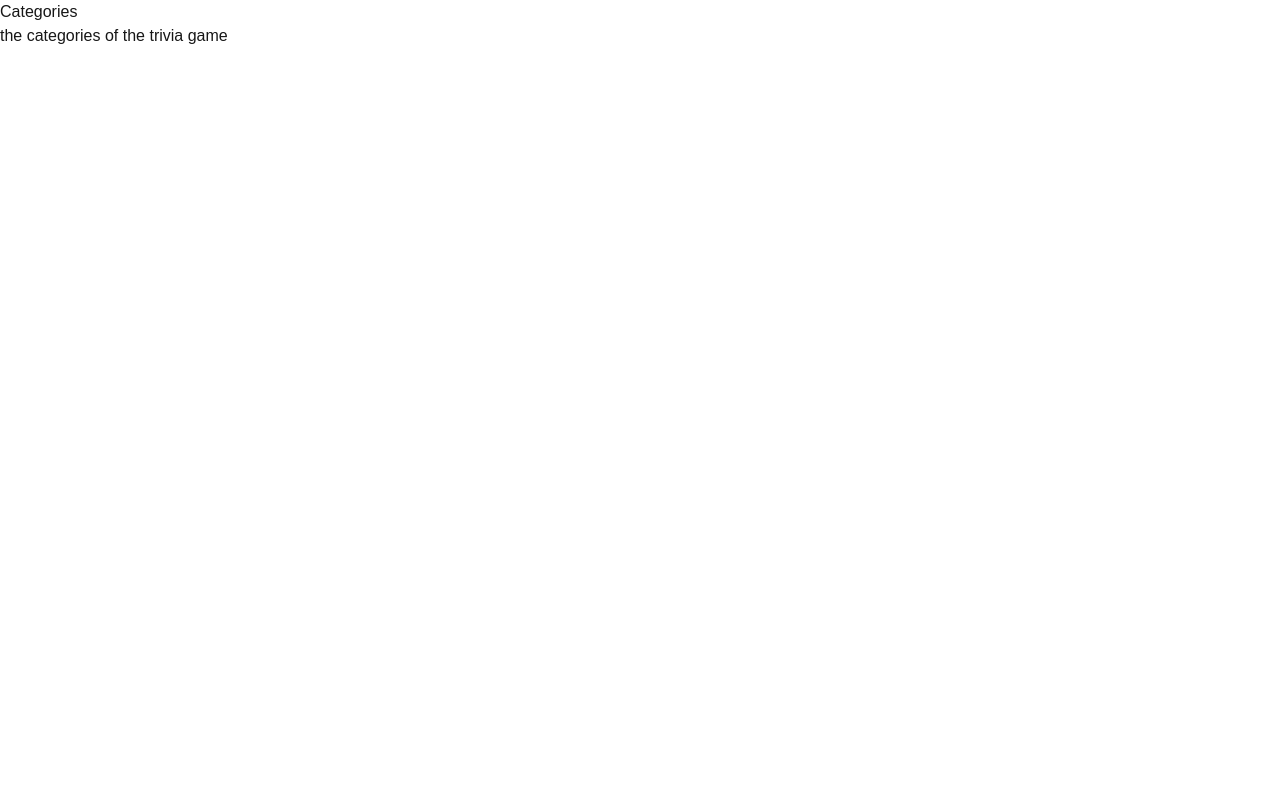
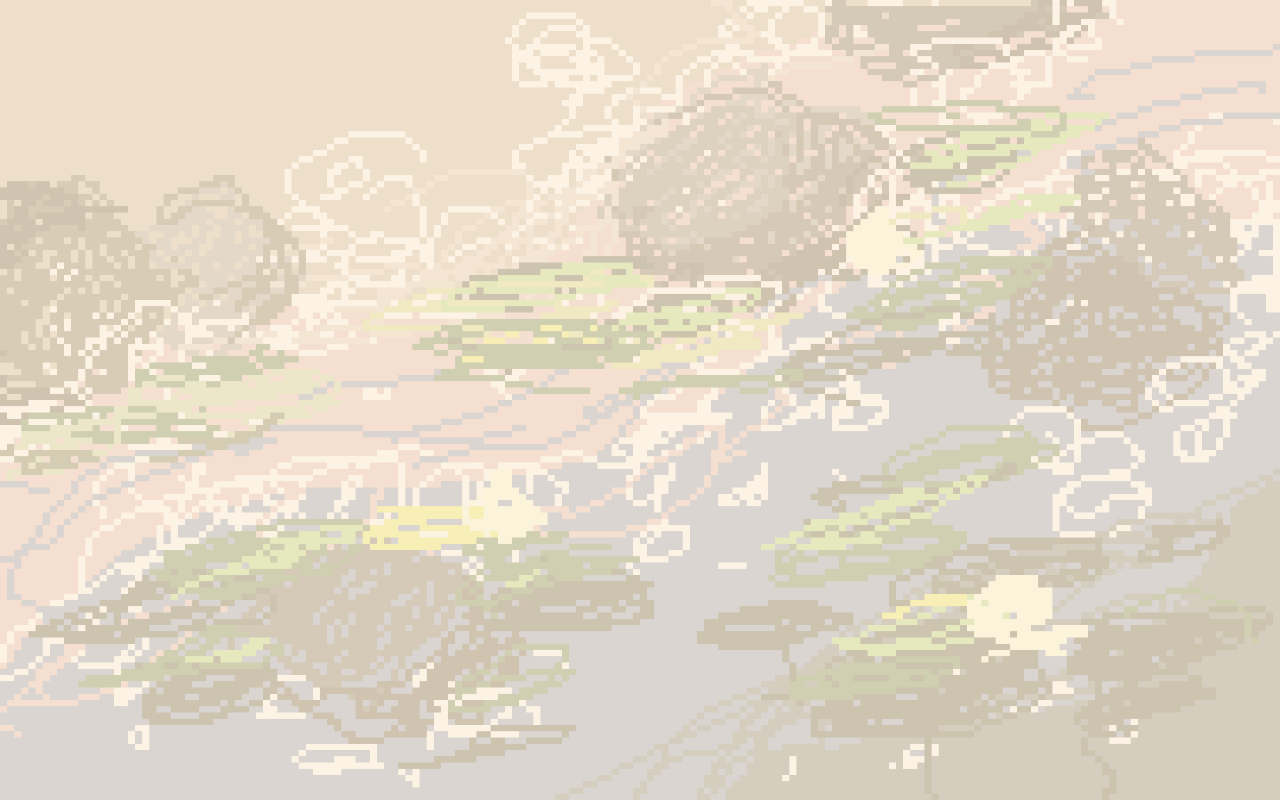
Before and after one commit to ayepricots/OOPTriviaGame, a Next.js app in the folder trivia-game/: page /categories in a window 1280 px wide. Built offline with nearby package versions, Linux system fonts and the light colour scheme.

Commit message:
feat: Implementing the categories page

```diff
--- a/trivia-game/src/app/categories/page.tsx
+++ b/trivia-game/src/app/categories/page.tsx
@@ -1,10 +1,72 @@
+"use client";
+
+import { useGlobalState } from "../../context/GlobalStateContext";
+import Image from "next/image";
+import Link from "next/link";
+import backgroundImage from "../../assets/bg_dim.png";
+import debugIcon from "../../assets/icon_debug.png";
+import oopIcon from "../../assets/icon_oop.png";
+
 export default function Categories() {
-	return (
-		<div>
-			<h1>Categories</h1>
-			<p>
-				the categories of the trivia game
-			</p>
-		</div>
-	);
-};
+  const { setSelectedButton } = useGlobalState();
+
+  const handleClick = (button: string) => {
+    setSelectedButton(button); // Store the clicked button in the global state
+  };
+
+  return (
+    <div className="relative h-screen w-full flex items-center justify-center">
+      {/* Background Image */}
+      <Image
+        src={backgroundImage}
+        alt="Background"
+        fill
+        quality={100}
+        className="z-[-1] object-cover"
+      />
+
+      {/* Title */}
+      <div className="absolute top-10 left-10">
+        <h1 className="text-[#68461A] text-4xl font-bold font-pixel">
+          Choose Your Category
+        </h1>
+      </div>
+
+      {/* Debug Icon Button */}
+      <div className="absolute right-10 top-20 md:right-16 lg:right-20 transition-all duration-300">
+        <Link href="/start">
+          <button
+            className="transform transition-transform hover:scale-110 focus:scale-110"
+            onClick={() => handleClick("debug")}
+          >
+            <Image
+              src={debugIcon}
+              alt="Debug Icon"
+              width={150}
+              height={150}
+              className="md:w-[200px] md:h-[200px] lg:w-[300px] lg:h-[300px]"
+            />
+          </button>
+        </Link>
+      </div>
+
+      {/* OOP Icon Button */}
+      <div className="absolute right-10 top-[225px] md:right-16 md:top-[300px] lg:right-20 lg:top-[400px] transition-all duration-300">
+        <Link href="/start">
+          <button
+            className="transform transition-transform hover:scale-110 focus:scale-110"
+            onClick={() => handleClick("oop")}
+          >
+            <Image
+              src={oopIcon}
+              alt="OOP Icon"
+              width={150}
+              height={150}
+              className="md:w-[200px] md:h-[200px] lg:w-[300px] lg:h-[300px]"
+            />
+          </button>
+        </Link>
+      </div>
+    </div>
+  );
+}
--- a/trivia-game/src/app/layout.tsx
+++ b/trivia-game/src/app/layout.tsx
@@ -1,6 +1,7 @@
 import type { Metadata } from "next";
 import localFont from "next/font/local";
 import "./globals.css";
+import { GlobalStateProvider } from "../context/GlobalStateContext"; // Import the provider
 
 const geistSans = localFont({
   src: "./fonts/GeistVF.woff",
@@ -28,7 +29,8 @@
       <body
         className={`${geistSans.variable} ${geistMono.variable} antialiased`}
       >
-        {children}
+        {/* Wrap the application with GlobalStateProvider */}
+        <GlobalStateProvider>{children}</GlobalStateProvider>
       </body>
     </html>
   );
--- /dev/null
+++ b/trivia-game/src/context/GlobalStateContext.tsx
@@ -0,0 +1,31 @@
+"use client"; // Required for React state and context
+
+import { createContext, useContext, useState } from "react";
+
+interface GlobalStateContextType {
+  selectedButton: string | null;
+  setSelectedButton: (button: string) => void;
+}
+
+// Create the Context
+const GlobalStateContext = createContext<GlobalStateContextType | undefined>(undefined);
+
+// Hook to use the context
+export const useGlobalState = () => {
+  const context = useContext(GlobalStateContext);
+  if (!context) {
+    throw new Error("useGlobalState must be used within a GlobalStateProvider");
+  }
+  return context;
+};
+
+// Provider Component
+export const GlobalStateProvider = ({ children }: { children: React.ReactNode }) => {
+  const [selectedButton, setSelectedButton] = useState<string | null>(null);
+
+  return (
+    <GlobalStateContext.Provider value={{ selectedButton, setSelectedButton }}>
+      {children}
+    </GlobalStateContext.Provider>
+  );
+};
```
Also changed, not shown: trivia-game/src/app/start/page.tsx (+14 -9 lines).
